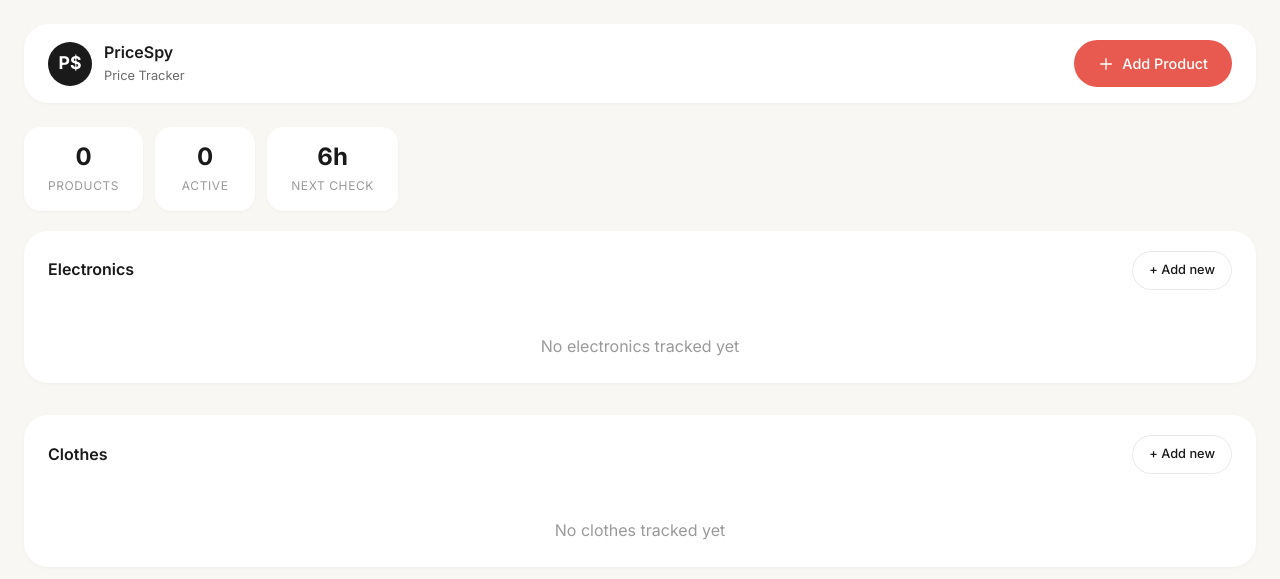
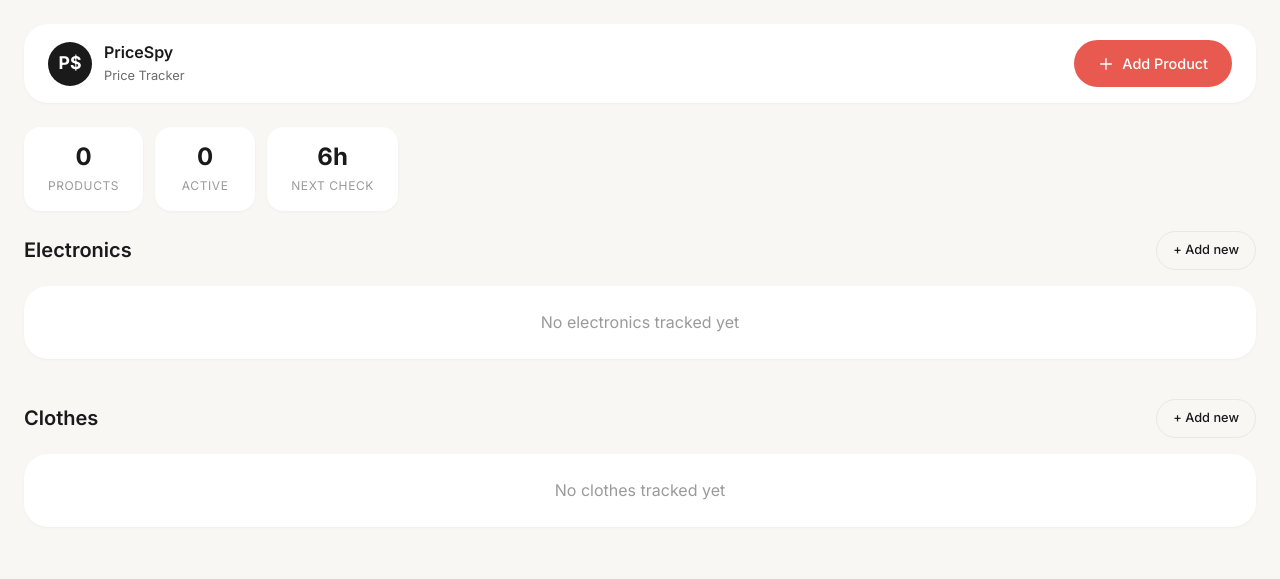
Before and after one commit to accadaniel/PriceSpy, a FastAPI app: page / in a window 1280 px wide. Shown: the top 579 px of the page. Run offline with FastAPI, Linux system fonts and the light colour scheme; data that the repository does not hold is empty.

Commit message:
Move section title and button outside card into header
- Section header above each card with title and Add button
- Cleaner visual separation between sections
- More spacing between Electronics and Clothes (40px)

Co-Authored-By: Claude Opus 4.5 <noreply@anthropic.com>

```diff
--- a/app/static/style.css
+++ b/app/static/style.css
@@ -242,46 +242,24 @@ a:hover {
     padding: 0;
 }
 
+/* Section Header */
+.section-header {
+    display: flex;
+    justify-content: space-between;
+    align-items: center;
+    margin-bottom: 16px;
+}
+
+.section-header h2 {
+    font-size: 1.25rem;
+    font-weight: 600;
+    color: var(--text-primary);
+    margin: 0;
+}
+
 /* Section Cards */
 .section-card {
-    margin-bottom: 24px;
-}
-
-.section-card .card-title {
-    display: flex;
-    align-items: center;
-    gap: 12px;
-}
-
-.section-icon {
-    width: 32px;
-    height: 32px;
-    border-radius: 8px;
-    display: flex;
-    align-items: center;
-    justify-content: center;
-}
-
-.section-icon svg {
-    width: 18px;
-    height: 18px;
-}
-
-.section-icon.electronics {
-    background: rgba(59, 130, 246, 0.1);
-    color: #3b82f6;
-}
-
-.section-icon.clothes {
-    background: rgba(236, 72, 153, 0.1);
-    color: #ec4899;
-}
-
-.empty-state-inline {
-    display: flex;
-    align-items: center;
-    justify-content: space-between;
-    padding: 8px 0;
+    margin-bottom: 0;
 }
 
 /* Stats Grid */
--- a/app/templates/index.html
+++ b/app/templates/index.html
@@ -20,11 +20,11 @@
 </div>
 
 <!-- Electronics Section -->
+<div class="section-header">
+    <h2>Electronics</h2>
+    <a href="/add?category=electronics" class="btn btn-outline btn-sm">+ Add new</a>
+</div>
 <div class="card section-card">
-    <div class="card-header">
-        <h2 class="card-title">Electronics</h2>
-        <a href="/add?category=electronics" class="btn btn-outline btn-sm">+ Add new</a>
-    </div>
 
     {% set electronics = products|selectattr('category', 'equalto', 'electronics')|list + products|rejectattr('category')|list %}
     {% if electronics %}
@@ -90,11 +90,11 @@
 </div>
 
 <!-- Clothes Section -->
-<div class="card section-card" style="margin-top: 32px;">
-    <div class="card-header">
-        <h2 class="card-title">Clothes</h2>
-        <a href="/add?category=clothes" class="btn btn-outline btn-sm">+ Add new</a>
-    </div>
+<div class="section-header" style="margin-top: 40px;">
+    <h2>Clothes</h2>
+    <a href="/add?category=clothes" class="btn btn-outline btn-sm">+ Add new</a>
+</div>
+<div class="card section-card">
 
     {% set clothes = products|selectattr('category', 'equalto', 'clothes')|list %}
     {% if clothes %}
```
